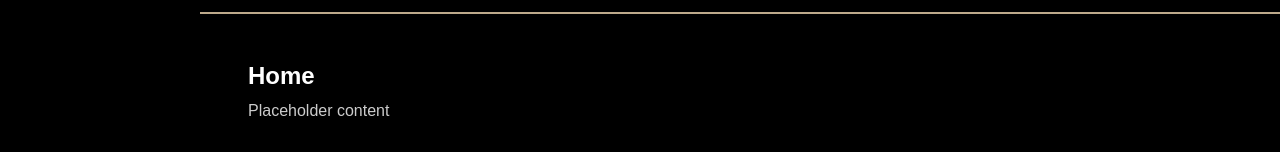
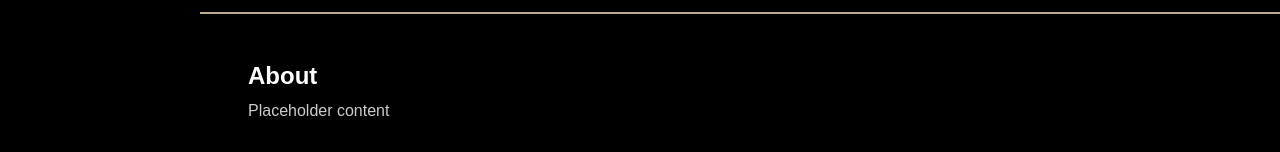
Before and after one commit to AnonymousDre/my-portfolio, a React (Vite) app: page / in a window 1280 px wide. Shown: the part 786-938 px from the top of the page. Built offline with nearby package versions, Linux system fonts and the light colour scheme.

Commit message:
Update Landing.jsx

```diff
--- a/src/Landing.jsx
+++ b/src/Landing.jsx
@@ -1,6 +1,5 @@
 export default function Landing() {
 	const sections = [
-		{ id: "intro", title: "Intro" },
 		{ id: "home", title: "Home" },
 		{ id: "about", title: "About" },
 		{ id: "services", title: "Services" },
@@ -19,7 +18,7 @@ export default function Landing() {
 					className="landing-section"
 					aria-label={section.title}
 				>
-					{section.id === "intro" ? (
+					{section.id === "home" ? (
 						<>
 							<h1 className="landing-title">Your Name</h1>
 							<div className="landing-placeholder">Job Role / Short tagline</div>
```
